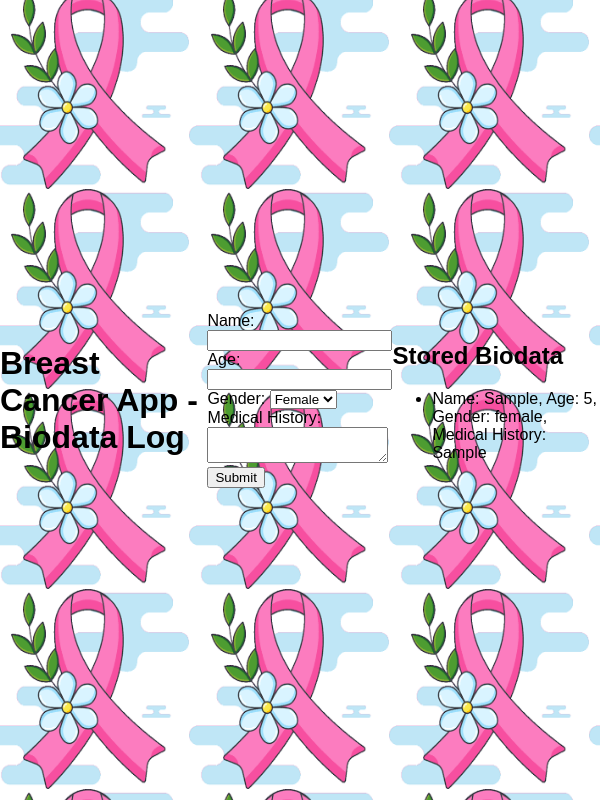
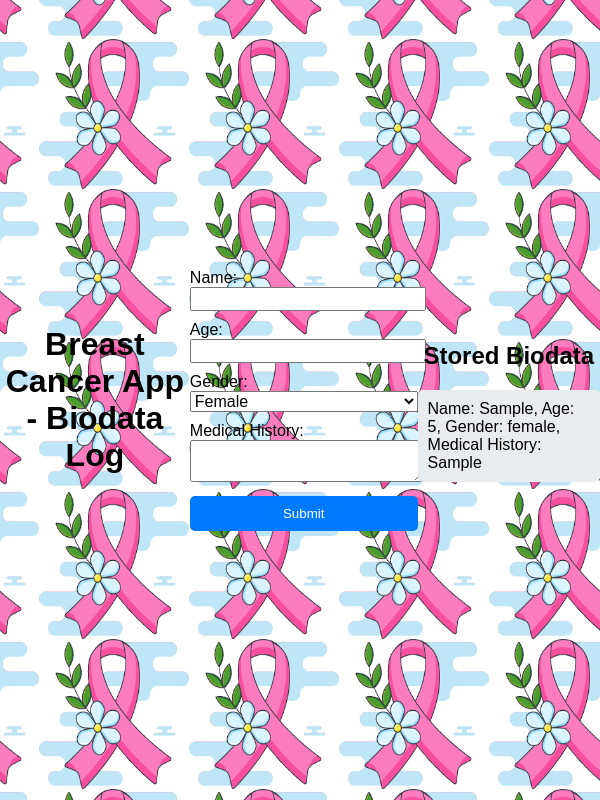
Before and after one commit to temitayocharles/breast-cancer-app, a plain HTML site: page index.html in a window 600 px wide. Both pictures are taken after typing "Sample", "5", "Sample" into the empty fields and a click on the button "Submit". Drawn offline with Linux system fonts and the light colour scheme.

Commit message:
Add files via upload

```diff
--- a/index.html
+++ b/index.html
@@ -5,6 +5,7 @@
   <meta name="viewport" content="width=device-width, initial-scale=1.0">
   <title>Breast Cancer App</title>
   <link rel="stylesheet" href="style.css">
+  <meta name="viewport" content="width=device-width, initial-scale=1.0">
 </head>
 <body>
   <h1>Breast Cancer App - Biodata Log</h1>
--- a/style.css
+++ b/style.css
@@ -12,6 +12,86 @@ body {
     animation: slide 20s linear infinite;
   }
 
+  .container {
+    width: 90%;
+    max-width: 400px;
+    margin: 0 auto; /* Center the container */
+  }
+
+  h1, h2 {
+    text-align: center;
+  }
+
+  form {
+    width: 100%; /* Make form take full width of the container */
+    margin: 0 auto; /* Center the form */
+  }
+
+  form label, form input, form select, form textarea {
+    width: 100%;
+    margin-bottom: 10px;
+  }
+
+  form button {
+    width: 100%;
+    padding: 10px;
+    background-color: #007bff;
+    color: white;
+    border: none;
+    border-radius: 5px;
+    cursor: pointer;
+  }
+
+  form button:hover {
+    background-color: #0056b3;
+  }
+
+  #biodata-log {
+    margin-top: 20px;
+  }
+
+  #log-list {
+    list-style-type: none;
+    padding: 0;
+  }
+
+  #log-list li {
+    background-color: #e9ecef;
+    margin-top: 10px;
+    padding: 10px;
+    border-radius: 5px;
+  }
+
+  /* Small devices (phones, 600px and down) */
+  @media only screen and (max-width: 600px) {
+    body {
+      background-size: 100px 100px;
+    }
+
+    form label, form input, form select, form textarea {
+      font-size: 14px;
+    }
+
+    form button {
+      padding: 8px;
+    }
+  }
+
+  /* Medium devices (tablets, 600px to 1024px) */
+  @media only screen and (min-width: 600px) and (max-width: 1024px) {
+    body {
+      background-size: 150px 150px;
+    }
+
+    form label, form input, form select, form textarea {
+      font-size: 16px;
+    }
+
+    form button {
+      padding: 10px;
+    }
+  }
+
   @keyframes slide {
     from {
       background-position: 0 0;
```
